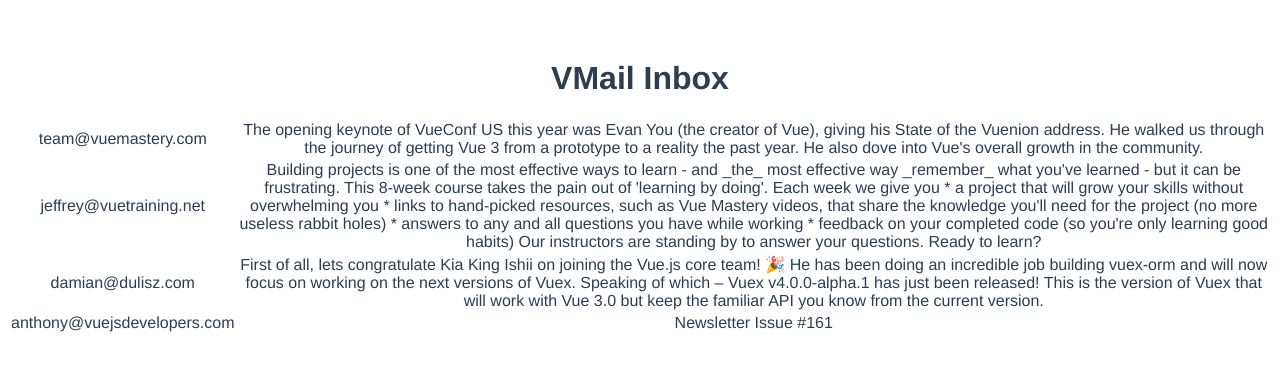
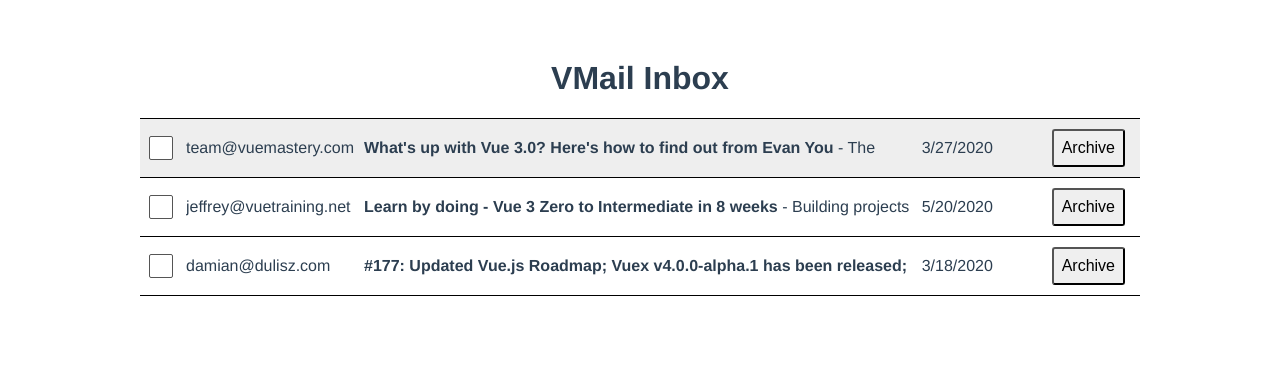
Before and after one commit to SuhelMakkad/vue-mail-ui, a Vue app: page / in a window 1280 px wide. Shown: the top 370 px of the page. Built offline with nearby package versions, Linux system fonts and the light colour scheme.

Commit message:
added email list

```diff
--- a/src/App.vue
+++ b/src/App.vue
@@ -1,60 +1,94 @@
 <template>
   <h1>VMail Inbox</h1>
 
-  <table>
-    <tr v-for="email in emails" :key="email.id">
-    <td>{{ email.from }}</td>
-    <td>{{ email.body }}</td>
+  <table class="mail-table">
+    <tr
+      v-for="email in unArchivedEmails"
+      :key="email.id"
+      @click="email.read = true"
+      class="clickable"
+      :class="{
+        read: email.read,
+      }"
+    >
+      <td>
+        <input type="checkbox" />
+      </td>
+      <td>
+        <p>{{ email.from }}</p>
+      </td>
+      <td>
+        <p>
+          <strong>{{ email.subject }}</strong>
+          - {{ email.body }}
+        </p>
+      </td>
+      <td class="date">
+        {{ new Intl.DateTimeFormat("en-US").format(new Date(email.sentAt)) }}
+      </td>
+      <td>
+        <button @click="email.archived = true">Archive</button>
+      </td>
     </tr>
   </table>
 </template>
 
 <script>
-
 export default {
-  name: 'App',
-  data(){
+  name: "App",
+  data() {
     return {
-      "emails": [
+      emails: [
         {
-          "id": 1,
-          "from": "team@vuemastery.com",
-          "subject": "What's up with Vue 3.0? Here's how to find out from Evan You",
-          "body": "The opening keynote of VueConf US this year was Evan You (the creator of Vue), giving his State of the Vuenion address. He walked us through the journey of getting Vue 3 from a prototype to a reality the past year. He also dove into Vue's overall growth in the community.",
-          "sentAt": "2020-03-27T18:25:43.511Z",
-          "archived": false,
-          "read": true
+          id: 1,
+          from: "team@vuemastery.com",
+          subject: "What's up with Vue 3.0? Here's how to find out from Evan You",
+          body: "The opening keynote of VueConf US this year was Evan You (the creator of Vue), giving his State of the Vuenion address. He walked us through the journey of getting Vue 3 from a prototype to a reality the past year. He also dove into Vue's overall growth in the community.",
+          sentAt: "2020-03-27T18:25:43.511Z",
+          archived: false,
+          read: true,
         },
         {
-          "id": 2,
-          "from": "jeffrey@vuetraining.net",
-          "subject": "Learn by doing - Vue 3 Zero to Intermediate in 8 weeks",
-          "body": "Building projects is one of the most effective ways to learn - and _the_ most effective way _remember_ what you've learned - but it can be frustrating.\n\nThis 8-week course takes the pain out of 'learning by doing'.\n\nEach week we give you\n\n* a project that will grow your skills without overwhelming you\n* links to hand-picked resources, such as Vue Mastery videos, that share the knowledge you'll need for the project (no more useless rabbit holes)\n* answers to any and all questions you have while working\n* feedback on your completed code (so you're only learning good habits)\n\nOur instructors are standing by to answer your questions.\n\nReady to learn?",
-          "sentAt": "2020-05-20T18:25:43.511Z",
-          "archived": false,
-          "read": false
+          id: 2,
+          from: "jeffrey@vuetraining.net",
+          subject: "Learn by doing - Vue 3 Zero to Intermediate in 8 weeks",
+          body: "Building projects is one of the most effective ways to learn - and _the_ most effective way _remember_ what you've learned - but it can be frustrating.\n\nThis 8-week course takes the pain out of 'learning by doing'.\n\nEach week we give you\n\n* a project that will grow your skills without overwhelming you\n* links to hand-picked resources, such as Vue Mastery videos, that share the knowledge you'll need for the project (no more useless rabbit holes)\n* answers to any and all questions you have while working\n* feedback on your completed code (so you're only learning good habits)\n\nOur instructors are standing by to answer your questions.\n\nReady to learn?",
+          sentAt: "2020-05-20T18:25:43.511Z",
+          archived: false,
+          read: false,
         },
         {
-          "id": 3,
-          "from": "damian@dulisz.com",
-          "subject": "#177: Updated Vue.js Roadmap; Vuex v4.0.0-alpha.1 has been released; Kia King Ishii join the core team; Nuxt v2.12 released; Videos from Vue.js Amsterdam 2020 are here!",
-          "body": "First of all, lets congratulate Kia King Ishii on joining the Vue.js core team! 🎉 He has been doing an incredible job building vuex-orm and will now focus on working on the next versions of Vuex.\n\nSpeaking of which – Vuex v4.0.0-alpha.1 has just been released! This is the version of Vuex that will work with Vue 3.0 but keep the familiar API you know from the current version.",
-          "sentAt": "2020-03-18T18:25:43.511Z",
-          "archived": false,
-          "read": false
+          id: 3,
+          from: "damian@dulisz.com",
+          subject:
+            "#177: Updated Vue.js Roadmap; Vuex v4.0.0-alpha.1 has been released; Kia King Ishii join the core team; Nuxt v2.12 released; Videos from Vue.js Amsterdam 2020 are here!",
+          body: "First of all, lets congratulate Kia King Ishii on joining the Vue.js core team! 🎉 He has been doing an incredible job building vuex-orm and will now focus on working on the next versions of Vuex.\n\nSpeaking of which – Vuex v4.0.0-alpha.1 has just been released! This is the version of Vuex that will work with Vue 3.0 but keep the familiar API you know from the current version.",
+          sentAt: "2020-03-18T18:25:43.511Z",
+          archived: false,
+          read: false,
         },
         {
-          "id": 4,
-          "from": "anthony@vuejsdevelopers.com",
-          "subject": "'Vue 3 Release Roadmap' + 6 more must-read articles from this week",
-          "body": "Newsletter Issue #161",
-          "sentAt": "2020-03-24T18:25:43.511Z",
-          "archived": true,
-          "read": false
-        }
-      ]
-    }
-  }
+          id: 4,
+          from: "anthony@vuejsdevelopers.com",
+          subject: "'Vue 3 Release Roadmap' + 6 more must-read articles from this week",
+          body: "Newsletter Issue #161",
+          sentAt: "2020-03-24T18:25:43.511Z",
+          archived: true,
+          read: false,
+        },
+      ],
+    };
+  },
+
+  computed: {
+    sortedEmail() {
+      return this.emails.sort((e1, e2) => (e1.sentAt < e2.sentAt ? 1 : -1));
+    },
+
+    unArchivedEmails() {
+      return this.emails.filter((email) => !email.archived);
+    },
+  },
 };
 </script>
 
@@ -93,12 +127,12 @@
   cursor: pointer;
 }
 
-input[type='checkbox'] {
-  -webkit-appearance:none;
+input[type="checkbox"] {
+  -webkit-appearance: none;
   cursor: pointer;
-  width:24px;
-  height:24px;
-  background:white;
+  width: 24px;
+  height: 24px;
+  background: white;
   border-radius: 2px;
   border: 1px solid #555;
   position: relative;
@@ -106,11 +140,11 @@
   padding: 10px;
 }
 
-input[type='checkbox'].partial-check {
-  background: #ABC;
+input[type="checkbox"].partial-check {
+  background: #abc;
 }
 
-input[type='checkbox']:checked {
+input[type="checkbox"]:checked {
   background: #679;
 }
 
@@ -120,17 +154,20 @@
 
 /* Modal */
 
-.modal, .overlay {
+.modal,
+.overlay {
   width: 100%;
   height: 100%;
   position: fixed;
   left: 0;
   top: 0;
 }
+
 .overlay {
   opacity: 0.5;
   background-color: black;
 }
+
 .modal-card {
   position: relative;
   max-width: 80%;
@@ -156,20 +193,25 @@
   margin: auto;
   border-collapse: collapse;
 }
+
 .mail-table tr.read {
-  background-color: #EEE;
+  background-color: #eee;
 }
+
 .mail-table tr {
   height: 40px;
 }
+
 .mail-table td {
   border-bottom: 1px solid black;
   padding: 5px;
   text-align: left;
 }
+
 .mail-table tr:first-of-type td {
   border-top: 1px solid black;
 }
+
 .mail-table td p {
   max-height: 1.2em;
   overflow-y: hidden;
```
Also changed, not shown: package.json (line endings or trailing spaces).
